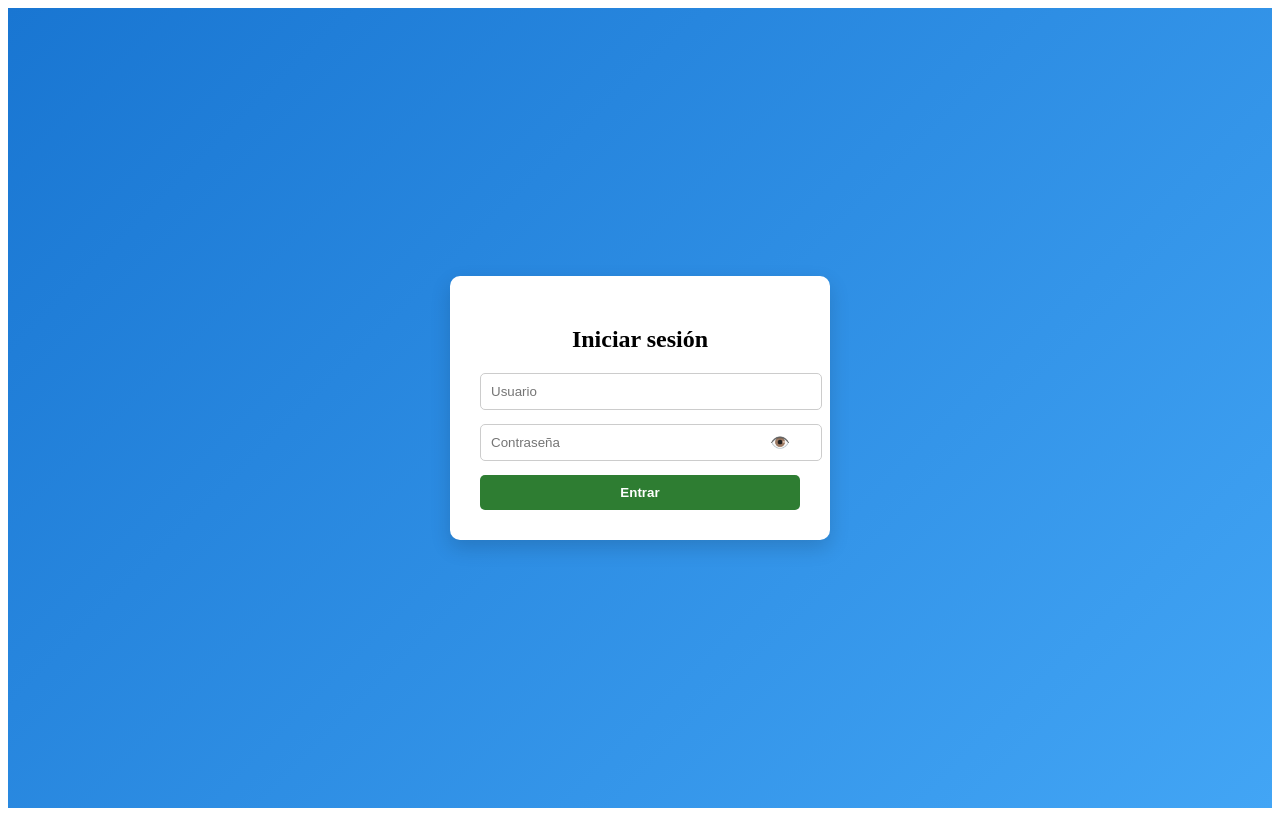
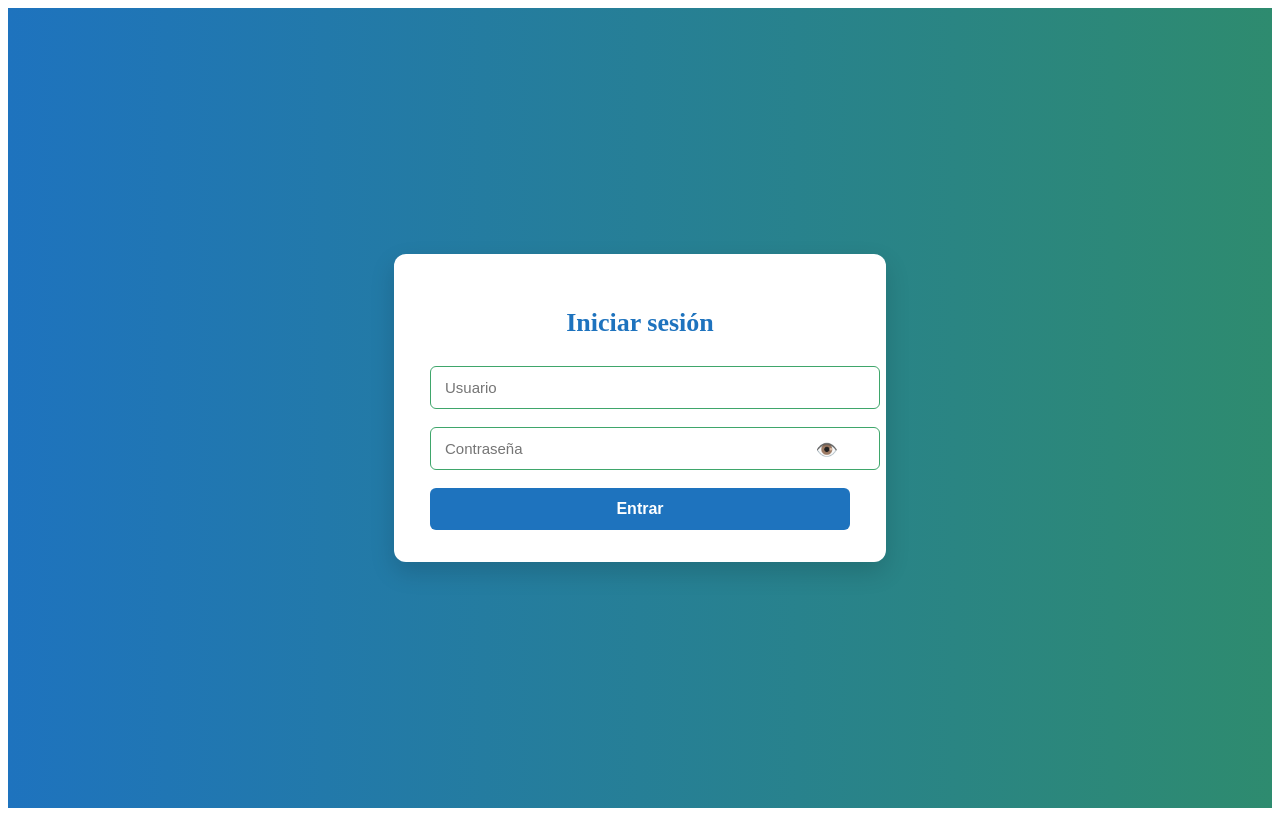
Before and after one commit to wandres2357-commits/sistemadegestioncitasmedicas, a React (Vite) app: page / in a window 1280 px wide. Both pictures are taken after a click on the button "Iniciar sesión". Built offline with nearby package versions, Linux system fonts and the light colour scheme.

Commit message:
ajuste diseño login corporativo

```diff
--- a/src/login.css
+++ b/src/login.css
@@ -1,81 +1,101 @@
+/* Fondo*/
 .login-container {
   min-height: 100vh;
   display: flex;
   justify-content: center;
   align-items: center;
-  background: linear-gradient(135deg, #1976d2, #42a5f5);
+  background: linear-gradient(90deg, #1e73be, #2e8b6f);
 }
 
+/* Card */
 .login-card {
-  width: 320px;
-  background: #fff;
-  padding: 30px;
-  border-radius: 10px;
-  box-shadow: 0 8px 20px rgba(0,0,0,0.15);
+  width: 420px;
+  background: #ffffff;
+  padding: 32px 36px;
+  border-radius: 12px;
+  box-shadow: 0 10px 25px rgba(0,0,0,0.15);
+  animation: fadeIn 0.6s ease;
 }
 
+/* Título */
 .login-card h2 {
   text-align: center;
-  margin-bottom: 20px;
+  color: #1e73be;
+  margin-bottom: 28px;
+  font-size: 26px;
 }
 
+/* Inputs */
 .login-card input {
   width: 100%;
-  padding: 10px;
-  margin-bottom: 14px;
-  border-radius: 5px;
-  border: 1px solid #ccc;
+  padding: 12px 14px;
+  margin-bottom: 18px;
+  border-radius: 6px;
+  border: 1.8px solid #3fa66b;
+  font-size: 15px;
+  outline: none;
 }
 
+.login-card input:focus {
+  border-color: #1e73be;
+}
+
+/* Password eye */
 .password-wrapper {
   position: relative;
 }
 
 .password-wrapper span {
   position: absolute;
-  right: 10px;
-  top: 9px;
+  right: 12px;
+  top: 12px;
   cursor: pointer;
+  font-size: 18px;
 }
 
+/* Botón */
 .login-card button {
   width: 100%;
-  padding: 10px;
+  padding: 12px;
   border: none;
-  border-radius: 5px;
-  background: #2e7d32;
-  color: white;
-  font-weight: bold;
+  border-radius: 6px;
+  background: #1e73be;
+  color: #ffffff;
+  font-size: 16px;
+  font-weight: 600;
   cursor: pointer;
+  transition: background 0.2s ease;
+}
+
+.login-card button:hover {
+  background: #155a96;
 }
 
 .login-card button:disabled {
-  background: #aaa;
+  background: #8bb7e0;
+  cursor: not-allowed;
 }
 
+/* Error */
 .error {
-  color: red;
+  color: #d32f2f;
+  text-align: center;
   font-size: 14px;
   margin-bottom: 10px;
-  text-align: center;
 }
 
 /* Spinner */
 .spinner {
-  margin: 15px auto 0;
-  width: 24px;
-  height: 24px;
-  border: 3px solid #ccc;
-  border-top: 3px solid #1976d2;
+  margin: 16px auto 0;
+  width: 26px;
+  height: 26px;
+  border: 3px solid #cfd8dc;
+  border-top: 3px solid #1e73be;
   border-radius: 50%;
   animation: spin 1s linear infinite;
 }
 
 /* Animaciones */
-.fade-in {
-  animation: fadeIn 0.6s ease;
-}
-
 @keyframes spin {
   to { transform: rotate(360deg); }
 }
@@ -83,7 +103,7 @@
 @keyframes fadeIn {
   from {
     opacity: 0;
-    transform: translateY(20px);
+    transform: translateY(16px);
   }
   to {
     opacity: 1;
```
